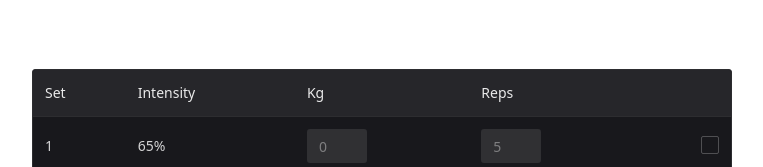
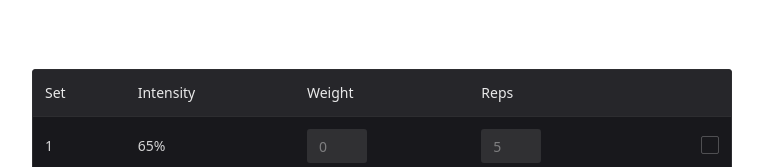
Before and after one commit to Sollien/lift, a Vue app: page / in a window 1280 px wide. Shown: the part 324-491 px from the top of the page, without its empty margins (258-1021 px from the left). Built offline with nearby package versions, Linux system fonts and the light colour scheme.

Commit message:
Rename col

```diff
--- a/src/components/Exercise.vue
+++ b/src/components/Exercise.vue
@@ -8,7 +8,7 @@
 				<tr>
 					<th>Set</th>
 					<th>Intensity</th>
-					<th>Kg</th>
+					<th>Weight</th>
 					<th>Reps</th>
 					<th></th>
 				</tr>
```
